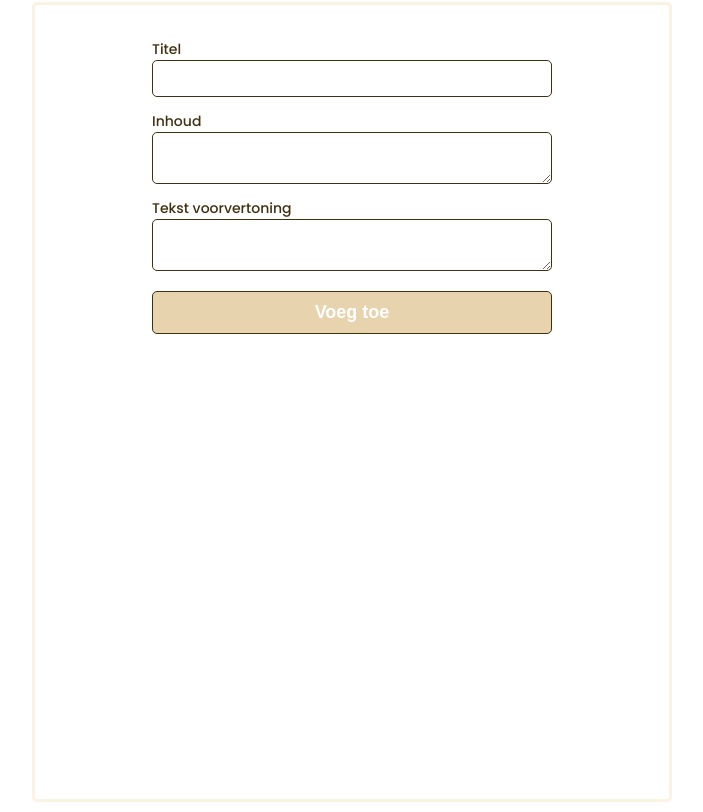
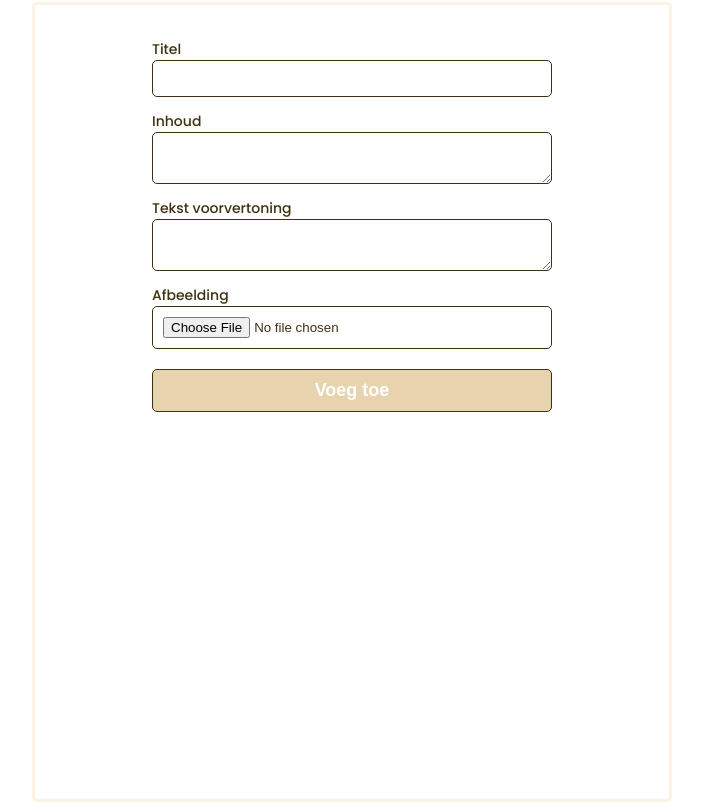
Before and after one commit to mkrib/fe-eindopdracht, a React (Vite) app: page /profile in a window 1280 px wide. Shown: the part 1965-2777 px from the top of the page, without its empty margins (288-991 px from the left). Built offline with nearby package versions, Linux system fonts and the light colour scheme; the HTML template or start-up script is replaced by a standard one.

Commit message:
added form option to add image at the add blog section in the profile

```diff
--- a/src/pages/profile/Profile.jsx
+++ b/src/pages/profile/Profile.jsx
@@ -51,6 +51,8 @@ const Profile = () => {
                         <textarea id="content" name="content" required></textarea>
                         <label htmlFor="previewText">Tekst voorvertoning</label>
                         <textarea id="previewText" name="previewText" required></textarea>
+                        <label htmlFor="image">Afbeelding</label>
+                        <input type="file" id="image" name="image" required/>
                         <Button
                         lightOrDark="btn-light"
                         type="submit"
```
